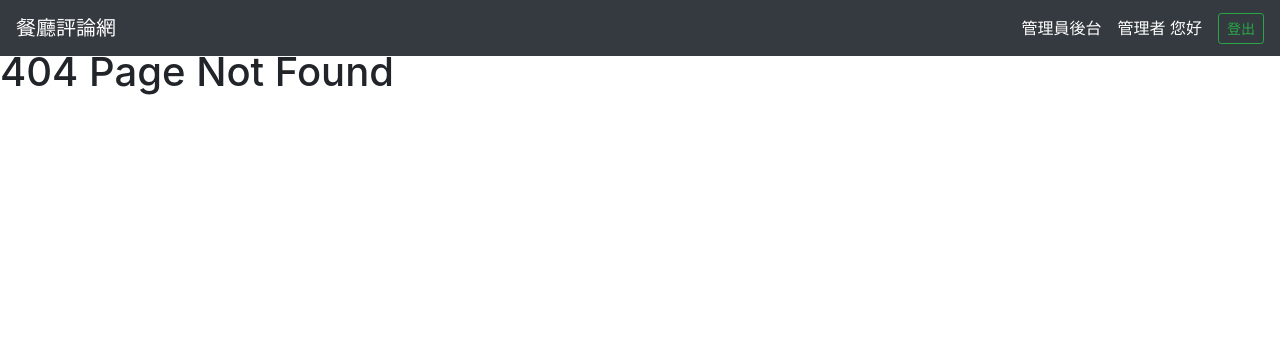
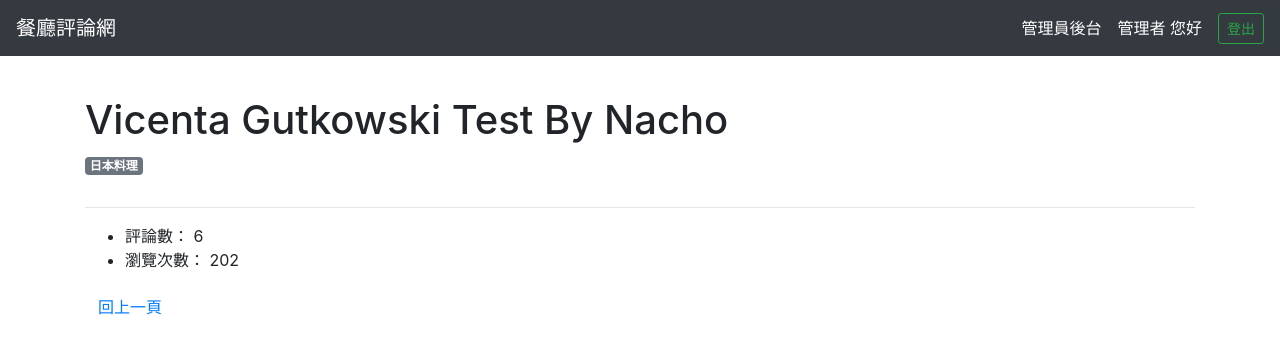
Before and after one commit to marcho001/forum-front-end-vue, a Vue app: page /#/restaurants/1/dashboard in a window 1280 px wide. Before the commit this address had no page. Shown: the top 354 px of the page. Built offline with nearby package versions, Linux system fonts and the light colour scheme.

Commit message:
完成top10餐廳和dashboard

```diff
--- a/src/components/RestaurantDetail.vue
+++ b/src/components/RestaurantDetail.vue
@@ -31,10 +31,11 @@
     </div>
     <div class="col-lg-8">
       <p>{{ restaurant.description }}</p>
-      <a
+      <router-link
+        :to="{ name: 'restaurantDashboard', params: { id: restaurant.id }}"
         class="btn btn-primary btn-border mr-2"
         href="#"
-      >Dashboard</a>
+      >Dashboard</router-link>
 
       <button
         v-if="restaurant.isFavorited"
--- /dev/null
+++ b/src/components/RestaurantTopCard.vue
@@ -0,0 +1,80 @@
+<template>
+  <div
+      class="card mb-3"
+      style="max-width: 540px;margin: auto;"
+    >
+      <div class="row no-gutters">
+        <div class="col-md-4">
+          <router-link
+            :to="{ name: 'restaurant', params: { id: restaurant.id } }">
+            <img
+              class="card-img"
+              :src="restaurant.image"
+            >
+          </router-link>
+        </div>
+        <div class="col-md-8">
+          <div class="card-body">
+            <h5 class="card-title">
+              {{ restaurant.name }}
+            </h5>
+            <span class="badge badge-secondary">收藏數：{{ restaurant.FavoriteCount}}</span>
+            <p class="card-text">
+              {{ restaurant.description }}
+            </p>
+            <a
+              href="#"
+              class="btn btn-primary mr-2"
+            >Show</a>
+
+            <button
+              v-if="restaurant.isFavorited"
+              @click.stop.prevent="removeFavorite"
+              type="button"
+              class="btn btn-danger mr-2"
+            >
+              移除最愛
+            </button>
+            <button
+              v-else
+              @click.stop.prevent="addFavorite"
+              type="button"
+              class="btn btn-primary"
+            >
+              加到最愛
+            </button>
+          </div>
+        </div>
+      </div>
+    </div>
+</template>
+
+<script>
+export default {
+  props: {
+    initRestaurant: {
+      type: Object,
+      required: true
+    }
+  },
+  data(){
+    return {
+      restaurant: this.initRestaurant
+    }
+  },
+  methods: {
+    addFavorite(){
+      this.restaurant = {
+        ...this.restaurant,
+        isFavorited: true
+      }
+    },
+    removeFavorite(){
+      this.restaurant = {
+        ...this.restaurant,
+        isFavorited: false
+      }
+    }
+  }
+}
+</script>
--- a/src/router/index.js
+++ b/src/router/index.js
@@ -42,6 +42,11 @@ Vue.use(VueRouter)
     component: () => import('../views/Restaurant')
   },
   {
+    path: '/restaurants/:id/dashboard',
+    name: 'restaurantDashboard',
+    component: () => import('../views/RestaurantDashboard')
+  },
+  {
     path: '/users/top',
     name: 'users-top',
     component: () => import('../views/UsersTop')
--- /dev/null
+++ b/src/views/RestaurantDashboard.vue
@@ -0,0 +1,166 @@
+<template>
+  <div class="container py-5">
+    <div>
+      <h1>{{ restaurant.name }} </h1>
+      <span class="badge badge-secondary mt-1 mb-3">
+        {{ restaurant.Category.name }}
+      </span>
+    </div>
+
+    <hr>
+
+    <ul>
+      <li>評論數： {{ restaurant.Comments.length }}</li>
+      <li>瀏覽次數： {{ restaurant.viewCounts }}</li>
+    </ul>
+
+    <button
+      type="button"
+      class="btn btn-link"
+      @click="$router.back()"
+    >
+      回上一頁
+    </button>
+  </div>
+</template>
+
+<script>
+const dummyData = {
+   "restaurant": {
+        "id": 6,
+        "name": "Vicenta Gutkowski Test By Nacho",
+        "tel": "128-905-3953",
+        "address": "371 Reuben Vista test",
+        "opening_hours": "00:00",
+        "description": "labore",
+        "image": "https://loremflickr.com/320/240/restaurant,food/?random=16.659471621888123",
+        "viewCounts": 202,
+        "createdAt": "2020-02-28T14:38:32.000Z",
+        "updatedAt": "2020-08-28T06:18:21.000Z",
+        "CategoryId": 2,
+        "Category": {
+            "id": 2,
+            "name": "日本料理",
+            "createdAt": "2020-02-28T14:38:32.000Z",
+            "updatedAt": "2020-02-28T14:38:32.000Z"
+        },
+        "Comments": [
+            {
+                "id": 6,
+                "text": "Excepturi perspiciatis cupiditate quae.",
+                "UserId": 1,
+                "RestaurantId": 6,
+                "createdAt": "2020-02-28T14:38:32.000Z",
+                "updatedAt": "2020-02-28T14:38:32.000Z",
+                "User": {
+                    "id": 1,
+                    "name": "root",
+                    "email": "root@example.com",
+                    "password": "$2a$10$J9pLpJJ1Tzfe/ZcjdYwXdumyh.3F5E.w/HTxRcH./cl3azhgekgQe",
+                    "isAdmin": true,
+                    "image": "https://i.imgur.com/kTEFFYJ.png",
+                    "createdAt": "2020-02-28T14:38:32.000Z",
+                    "updatedAt": "2020-07-13T11:32:31.000Z"
+                }
+            },
+            {
+                "id": 56,
+                "text": "Aspernatur iusto accusantium tempore.",
+                "UserId": 3,
+                "RestaurantId": 6,
+                "createdAt": "2020-02-28T14:38:32.000Z",
+                "updatedAt": "2020-02-28T14:38:32.000Z",
+                "User": {
+                    "id": 3,
+                    "name": "BB Bear",
+                    "email": "user2@example.com",
+                    "password": "$2a$10$VHKmtPqbcUzK46qxLllqj.w506U2N2TObMmnpdlNG2CLZPa1xzuTi",
+                    "isAdmin": false,
+                    "image": "https://i.imgur.com/IaCnj2S.jpg",
+                    "createdAt": "2020-02-28T14:38:32.000Z",
+                    "updatedAt": "2020-08-11T13:08:12.000Z"
+                }
+            },
+            {
+                "id": 106,
+                "text": "Eveniet minima et facilis dolores consectetur ipsum eveniet corporis.",
+                "UserId": 1,
+                "RestaurantId": 6,
+                "createdAt": "2020-02-28T14:38:32.000Z",
+                "updatedAt": "2020-02-28T14:38:32.000Z",
+                "User": {
+                    "id": 1,
+                    "name": "root",
+                    "email": "root@example.com",
+                    "password": "$2a$10$J9pLpJJ1Tzfe/ZcjdYwXdumyh.3F5E.w/HTxRcH./cl3azhgekgQe",
+                    "isAdmin": true,
+                    "image": "https://i.imgur.com/kTEFFYJ.png",
+                    "createdAt": "2020-02-28T14:38:32.000Z",
+                    "updatedAt": "2020-07-13T11:32:31.000Z"
+                }
+            },
+            {
+                "id": 4452,
+                "text": "good",
+                "UserId": 1,
+                "RestaurantId": 6,
+                "createdAt": "2020-04-14T08:12:36.000Z",
+                "updatedAt": "2020-04-14T08:12:36.000Z",
+                "User": {
+                    "id": 1,
+                    "name": "root",
+                    "email": "root@example.com",
+                    "password": "$2a$10$J9pLpJJ1Tzfe/ZcjdYwXdumyh.3F5E.w/HTxRcH./cl3azhgekgQe",
+                    "isAdmin": true,
+                    "image": "https://i.imgur.com/kTEFFYJ.png",
+                    "createdAt": "2020-02-28T14:38:32.000Z",
+                    "updatedAt": "2020-07-13T11:32:31.000Z"
+                }
+            },
+            {
+                "id": 4462,
+                "text": "good",
+                "UserId": 112,
+                "RestaurantId": 6,
+                "createdAt": "2020-04-14T08:22:05.000Z",
+                "updatedAt": "2020-04-14T08:22:05.000Z",
+                "User": {
+                    "id": 112,
+                    "name": "測試",
+                    "email": "123@example.com",
+                    "password": "$2a$10$oJlwrpCT8jAC2Kamet775u3kNbd.SV85yvHH9c/L2bKODZ437Cn/K",
+                    "isAdmin": false,
+                    "image": null,
+                    "createdAt": "2020-03-12T15:28:49.000Z",
+                    "updatedAt": "2020-03-12T15:28:49.000Z"
+                }
+            },
+            {
+                "id": 4982,
+                "text": "123",
+                "UserId": 1,
+                "RestaurantId": 6,
+                "createdAt": "2020-07-17T15:53:27.000Z",
+                "updatedAt": "2020-07-17T15:53:27.000Z",
+                "User": {
+                    "id": 1,
+                    "name": "root",
+                    "email": "root@example.com",
+                    "password": "$2a$10$J9pLpJJ1Tzfe/ZcjdYwXdumyh.3F5E.w/HTxRcH./cl3azhgekgQe",
+                    "isAdmin": true,
+                    "image": "https://i.imgur.com/kTEFFYJ.png",
+                    "createdAt": "2020-02-28T14:38:32.000Z",
+                    "updatedAt": "2020-07-13T11:32:31.000Z"
+                }
+            }
+        ]
+    }
+}
+export default {
+  data(){
+    return {
+      restaurant: dummyData.restaurant
+    }
+  }
+}
+</script>
--- a/src/views/RestaurantsTop.vue
+++ b/src/views/RestaurantsTop.vue
@@ -6,54 +6,16 @@
     </h1>
 
     <hr>
-    <div
-      class="card mb-3"
-      style="max-width: 540px;margin: auto;"
-    >
-      <div class="row no-gutters">
-        <div class="col-md-4">
-          <a href="#">
-            <img
-              class="card-img"
-              src="https://loremflickr.com/320/240/food,dessert,restaurant/?random=2"
-            >
-          </a>
-        </div>
-        <div class="col-md-8">
-          <div class="card-body">
-            <h5 class="card-title">
-              Mrs. Mckenzie Johnston
-            </h5>
-            <span class="badge badge-secondary">收藏數：0</span>
-            <p class="card-text">
-              Quia pariatur perferendis architecto tenetur omnis
-            </p>
-            <a
-              href="#"
-              class="btn btn-primary mr-2"
-            >Show</a>
-
-            <button
-              type="button"
-              class="btn btn-danger mr-2"
-            >
-              移除最愛
-            </button>
-            <button
-              type="button"
-              class="btn btn-primary"
-            >
-              加到最愛
-            </button>
-          </div>
-        </div>
-      </div>
-    </div>
+    <RestaurantsTopCard
+      v-for="restaurant in restaurants"
+      :key="restaurant.id"
+      :init-restaurant="restaurant"/>
   </div>
 </template>
 
 <script>
 import NavTabs from '../components/NavTab'
+import RestaurantsTopCard from '../components/RestaurantTopCard'
 
 const dummyData = {
   "restaurants": [
@@ -935,7 +897,13 @@ const dummyData = {
 }
 export default {
   components:{
-    NavTabs
+    NavTabs,
+    RestaurantsTopCard
+  },
+  data(){
+    return {
+      restaurants: dummyData.restaurants
+    }
   }
 }
 </script>
```
